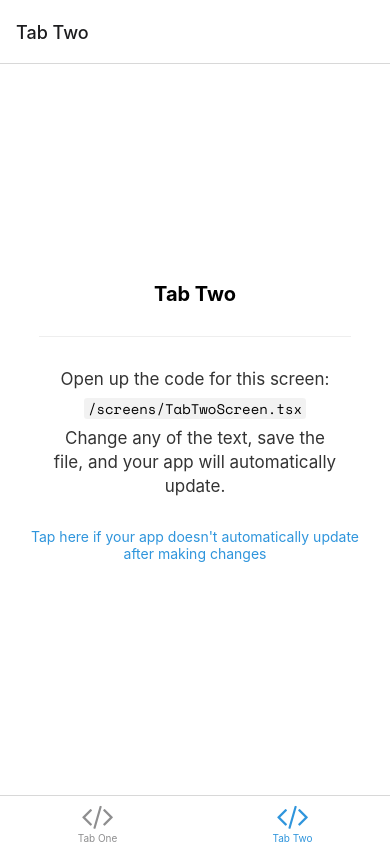
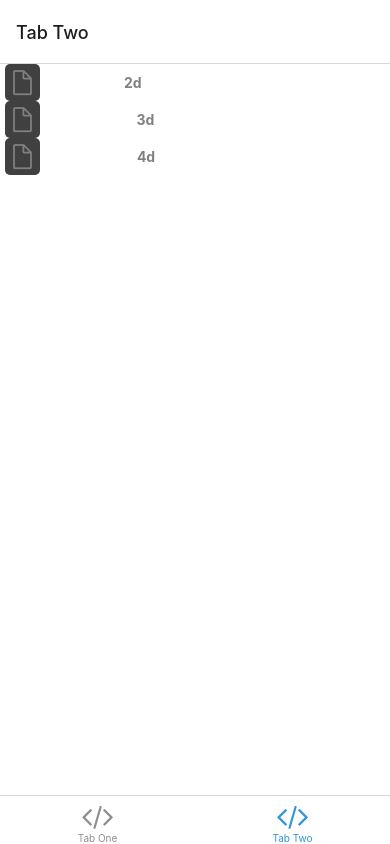
Before and after one commit to joaquinbian/todo-app-graphql-client, a React Native app: screen /TabTwo in a window 390 px wide. Built offline with nearby package versions, Linux system fonts and the light colour scheme; what expo-linking would draw is missing.

Commit message:
adding a project component

```diff
--- /dev/null
+++ b/components/ProjectComponent/ProjectItem.tsx
@@ -0,0 +1,21 @@
+import { AntDesign } from "@expo/vector-icons";
+import React from "react";
+import { StyleSheet, Text, View } from "react-native";
+import { styles } from "./styles";
+import { Project } from "../../inrterfaces/projectInterface";
+
+interface Props {
+  project: Project;
+}
+
+const ProjectItem = ({ project }: Props) => {
+  return (
+    <View style={styles.projectStyle}>
+      <AntDesign name="file1" size={25} color="gray" style={styles.iconStyle} />
+      <Text style={styles.title}>{project.title}</Text>
+      <Text style={styles.projectDate}>{project.createdAt}</Text>
+    </View>
+  );
+};
+
+export default ProjectItem;
--- /dev/null
+++ b/components/ProjectComponent/styles.ts
@@ -0,0 +1,25 @@
+import { StyleSheet } from "react-native";
+
+export const styles = StyleSheet.create({
+  title: {
+    fontSize: 20,
+    fontWeight: "bold",
+    marginHorizontal: 5,
+    color: "white",
+  },
+
+  iconStyle: {
+    backgroundColor: "#404040",
+    padding: 5,
+    borderRadius: 5,
+    marginHorizontal: 5,
+  },
+  projectStyle: {
+    flexDirection: "row",
+    alignItems: "center",
+  },
+  projectDate: {
+    color: "gray",
+    fontWeight: "bold",
+  },
+});
--- a/components/TodoItem/index.tsx
+++ b/components/TodoItem/index.tsx
@@ -55,13 +55,17 @@ const TodoItem = ({ todo, createItem, deleteItem }: TodoItemProps) => {
   const handleDeleteTodo = (
     e: NativeSyntheticEvent<TextInputKeyPressEventData>
   ) => {
-    console.log({ e: e.nativeEvent.key === "Backspace" });
-
     if (todoContent.length > 0) return;
     if (todoContent.length === 0 && e.nativeEvent.key === "Backspace") {
       deleteItem(todo.id);
     }
   };
+
+  useEffect(() => {
+    return () => {
+      console.log("me desmonto", todo.id);
+    };
+  }, []);
 
   return (
     <View style={{ flexDirection: "row", alignItems: "center" }}>
--- /dev/null
+++ b/inrterfaces/projectInterface.ts
@@ -0,0 +1,5 @@
+export interface Project {
+  id: number;
+  title: string;
+  createdAt: string;
+}
--- a/screens/TabOneScreen.tsx
+++ b/screens/TabOneScreen.tsx
@@ -38,12 +38,8 @@ export default function TabOneScreen({
   };
 
   const deleteItem = (id: number) => {
-    console.log({ id });
-
     setTodos((list) => list.filter((item) => item.id !== id));
   };
-
-  console.log({ title });
 
   return (
     <KeyboardAvoidingView
--- a/screens/TabTwoScreen.tsx
+++ b/screens/TabTwoScreen.tsx
@@ -1,14 +1,25 @@
-import { StyleSheet } from 'react-native';
+import { FlatList, StyleSheet } from "react-native";
 
-import EditScreenInfo from '../components/EditScreenInfo';
-import { Text, View } from '../components/Themed';
+import EditScreenInfo from "../components/EditScreenInfo";
+import { Text, View } from "../components/Themed";
+import { AntDesign } from "@expo/vector-icons";
+import ProjectItem from "../components/ProjectComponent/ProjectItem";
+import { useState } from "react";
+import { Project } from "../inrterfaces/projectInterface";
 
 export default function TabTwoScreen() {
+  const [projects, setProjects] = useState<Project[]>([
+    { id: 1, title: "project", createdAt: "2d" },
+    { id: 2, title: "project2", createdAt: "3d" },
+    { id: 3, title: "project3", createdAt: "4d" },
+  ]);
   return (
     <View style={styles.container}>
-      <Text style={styles.title}>Tab Two</Text>
-      <View style={styles.separator} lightColor="#eee" darkColor="rgba(255,255,255,0.1)" />
-      <EditScreenInfo path="/screens/TabTwoScreen.tsx" />
+      <FlatList
+        data={projects}
+        keyExtractor={(item) => item.id.toString()}
+        renderItem={({ item }) => <ProjectItem project={item} />}
+      />
     </View>
   );
 }
@@ -16,16 +27,7 @@ export default function TabTwoScreen() {
 const styles = StyleSheet.create({
   container: {
     flex: 1,
-    alignItems: 'center',
-    justifyContent: 'center',
-  },
-  title: {
-    fontSize: 20,
-    fontWeight: 'bold',
-  },
-  separator: {
-    marginVertical: 30,
-    height: 1,
-    width: '80%',
+    // alignItems: "center",
+    // justifyContent: "center",
   },
 });
```
